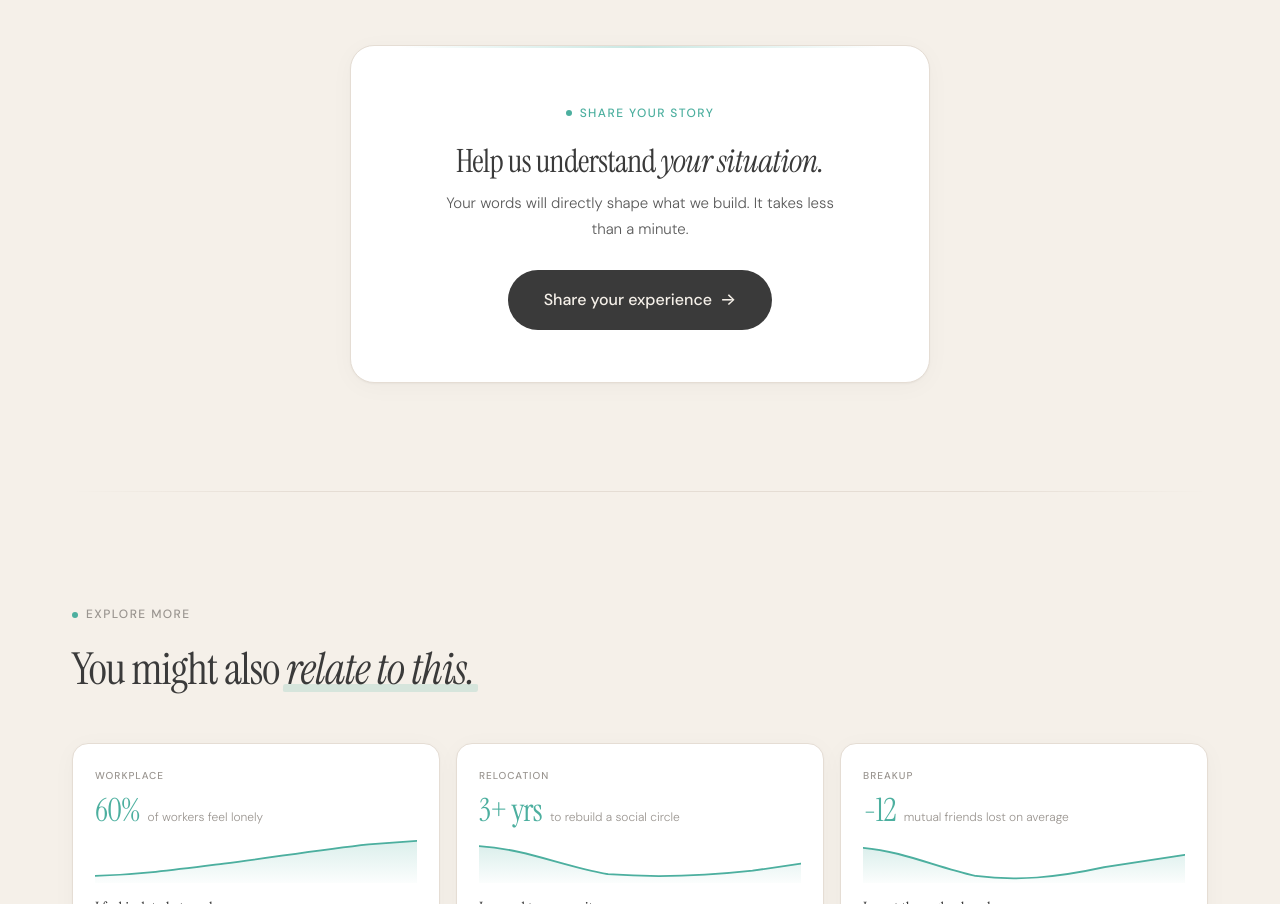
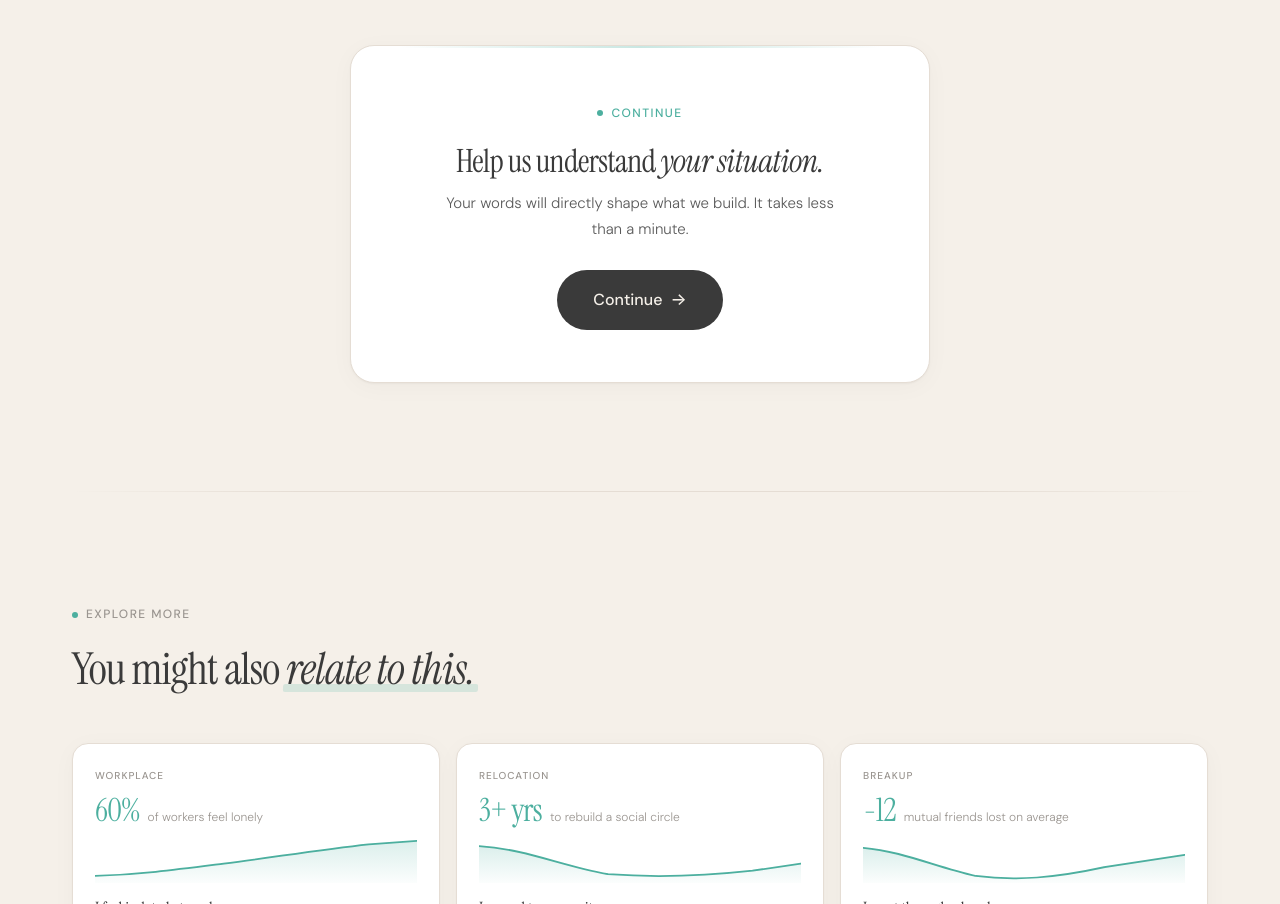
Before and after one commit to VastCounsel/stopbeingalone, a website: page solutions/friends-drifted-away/index.html in a window 1280 px wide. Shown: the part 4400-5304 px from the top of the page. Drawn offline with Linux system fonts and the light colour scheme.

Commit message:
fix: rename CTA to Continue

```diff
--- a/solutions/friends-drifted-away/index.html
+++ b/solutions/friends-drifted-away/index.html
@@ -1010,16 +1010,16 @@ button, input, textarea, select { font-family: var(--sans); border: none; outlin
 <div class="section-divider"></div>
 
 <!-- FORM PLACEHOLDER -->
-<section class="form-section" aria-label="Share your experience">
+<section class="form-section" aria-label="Continue">
   <div class="container">
     <div class="section-label reveal" style="text-align:center">Tell Us More</div>
     <h2 class="section-title reveal" style="text-align:center">Help us understand <em>your situation.</em></h2>
 
     <div class="form-placeholder reveal" style="max-width:580px;margin:48px auto 0;background:var(--card-bg);border:1px solid var(--card-border);border-radius:24px;padding:52px 48px;text-align:center">
-      <div style="font-size:12px;text-transform:uppercase;letter-spacing:.12em;font-weight:500;color:#4CAF9F;margin-bottom:20px;display:inline-flex;align-items:center;gap:8px"><span style="width:6px;height:6px;background:#4CAF9F;border-radius:50%;display:inline-block"></span> Share your story</div>
+      <div style="font-size:12px;text-transform:uppercase;letter-spacing:.12em;font-weight:500;color:#4CAF9F;margin-bottom:20px;display:inline-flex;align-items:center;gap:8px"><span style="width:6px;height:6px;background:#4CAF9F;border-radius:50%;display:inline-block"></span> Continue</div>
       <h2 style="font-family:var(--serif);font-size:clamp(24px,3vw,32px);font-weight:400;line-height:1.15;letter-spacing:-0.02em;color:var(--ink);margin-bottom:12px">Help us understand <em style="font-style:italic">your situation.</em></h2>
       <p style="font-size:15px;color:var(--ink-light);font-weight:300;line-height:1.7;max-width:420px;margin:0 auto 28px">Your words will directly shape what we build. It takes less than a minute.</p>
-      <a href="/share" style="display:inline-flex;align-items:center;gap:8px;background:#3A3A3A;color:#F5F0E9;padding:16px 36px;border-radius:100px;font-size:16px;font-weight:500;text-decoration:none;transition:all .3s ease">Share your experience <span style="font-size:17px">→</span></a>
+      <a href="/share" style="display:inline-flex;align-items:center;gap:8px;background:#3A3A3A;color:#F5F0E9;padding:16px 36px;border-radius:100px;font-size:16px;font-weight:500;text-decoration:none;transition:all .3s ease">Continue <span style="font-size:17px">→</span></a>
     </div>
   </div>
 </section>
```
Also changed, not shown: solutions/isolated-at-work/index.html (+3 -3 lines), solutions/lost-someone-close/index.html (+3 -3 lines), solutions/moved-to-a-new-city/index.html (+3 -3 lines), solutions/remote-work-disconnected/index.html (+3 -3 lines), solutions/struggle-to-make-friends/index.html (+3 -3 lines), solutions/went-through-a-breakup/index.html (+3 -3 lines).
